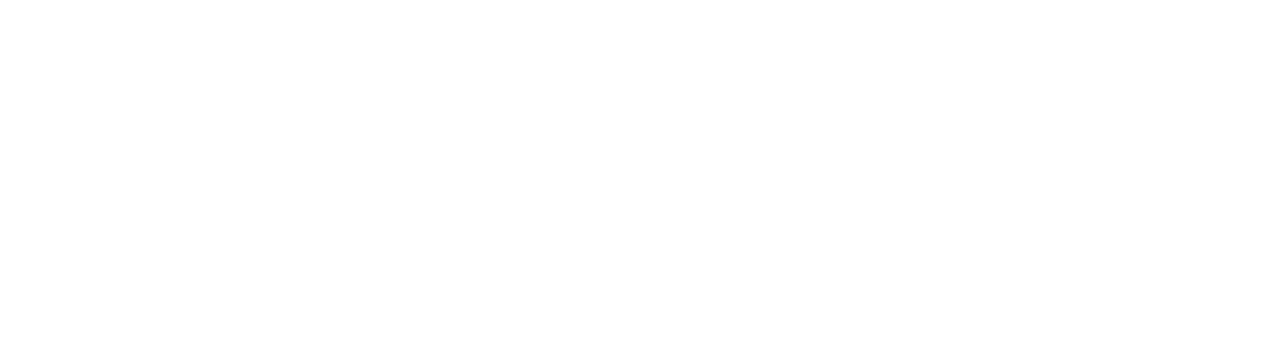
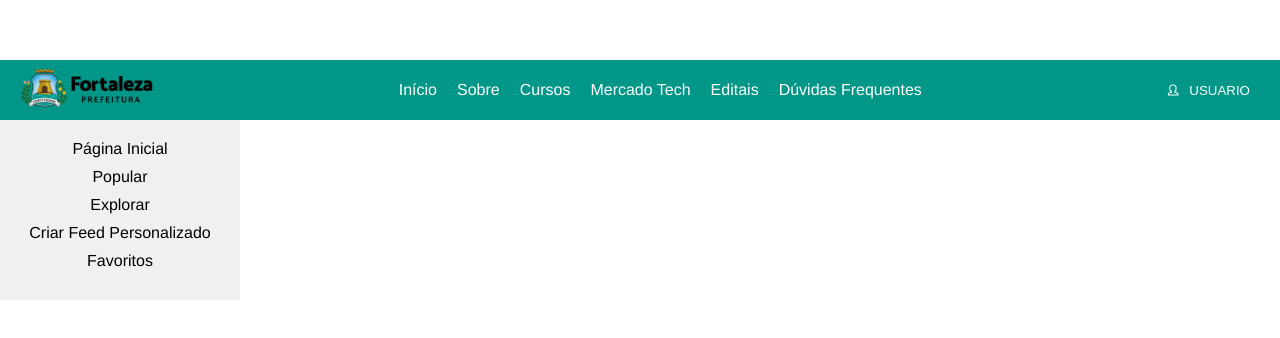
Before and after one commit to vividiness/forum-jd, a Vue app in the folder frontend/: page /topics in a window 1280 px wide. Before the commit this address had no page. Shown: the part 120-458 px from the top of the page. Built offline with nearby package versions, Linux system fonts and the light colour scheme.

Commit message:
[frontend] starting Topic frontend

```diff
--- /dev/null
+++ b/frontend/src/components/TopicHome.vue
@@ -0,0 +1,40 @@
+<template>
+    <div id="app">
+      <header class="top-bar">
+
+        <a class="prefeitura-logo" href="https://jd.fortaleza.ce.gov.br/" target="_blank">
+            <img src="../assets/logo-pref.png" alt="Logo da Prefeitura"/>
+        </a>
+
+        <nav class="top-nav">
+          <a href="#">Início</a>
+          <a href="#">Sobre</a>
+          <a href="#">Cursos</a>
+          <a href="#">Mercado Tech</a>
+          <a href="#">Editais</a>
+          <a href="#">Dúvidas Frequentes</a>
+        </nav>
+
+        <div class="user-info">
+            <img src="../assets/user-icon.png"/>
+          <button>USUARIO</button>
+        </div>
+      </header>
+
+      <aside class="side-bar">
+        <a href="#">Página Inicial</a>
+        <a href="#">Popular</a>
+        <a href="#">Explorar</a>
+        <a href="#">Criar Feed Personalizado</a>
+        <a href="#">Favoritos</a>
+      </aside>
+
+
+      <main class="content">
+        <!-- Conteúdo principal vai aqui -->
+      </main>
+    </div>
+  </template>
+
+<style lang="css" src="../styles/main.css"></style>
+<style lang="css" src="../styles/layout.css"></style>
--- a/frontend/src/router/index.js
+++ b/frontend/src/router/index.js
@@ -2,6 +2,7 @@
 import UserList from '../components/UserList.vue';
 import UserForm from '../components/UserForm.vue';
 import UserDetail from '../components/UserDetail.vue';
+import TopicHome from '@/components/TopicHome.vue';
 
 const routes = [
   {
@@ -25,6 +26,12 @@
     name: 'EditUser',
     component: UserForm,
     props: true
+  },
+  {
+    path: '/topics/',
+    name: 'TopicHome',
+    component: TopicHome,
+    props: true
   }
 ];
 
--- /dev/null
+++ b/frontend/src/styles/layout.css
@@ -0,0 +1,60 @@
+#app {
+    display: flex;
+    flex-direction: column;
+  }
+
+  .prefeitura-logo img {
+    height: 100%;
+    max-height: 40px;
+  }
+
+  .top-bar {
+    width: 100%;
+    height: 60px;
+    background-color: #009688;
+    display: flex;
+    justify-content: space-between;
+    align-items: center;
+    padding: 0 20px;
+    color: white;
+    box-sizing: border-box;
+  }
+
+  .top-nav a {
+    margin: 0 10px;
+    color: white;
+    text-decoration: none;
+  }
+
+  .user-info {
+    display: flex;
+    align-items: center;
+  }
+
+  .user-info button {
+    background-color: #009688;
+    border: none;
+    padding: 5px 10px;
+    cursor: pointer;
+    color: white;
+  }
+
+  .side-bar {
+    width: 200px;
+    background-color: #f0f0f0;
+    display: flex;
+    flex-direction: column;
+    padding: 20px;
+  }
+
+  .side-bar a {
+    margin-bottom: 10px;
+    color: black;
+    text-decoration: none;
+  }
+
+  .content {
+    flex: 1;
+    background-color: #ffffff;
+    padding: 20px;
+  }
--- /dev/null
+++ b/frontend/src/styles/main.css
@@ -0,0 +1,6 @@
+/* src/styles/main.css */
+body, html {
+    margin: 0;
+    padding: 0;
+    font-family: 'Open Sans', sans-serif
+  }
```
Also changed, not shown: frontend/src/assets/logo-pref.png (added), frontend/src/assets/user-icon.png (added).
